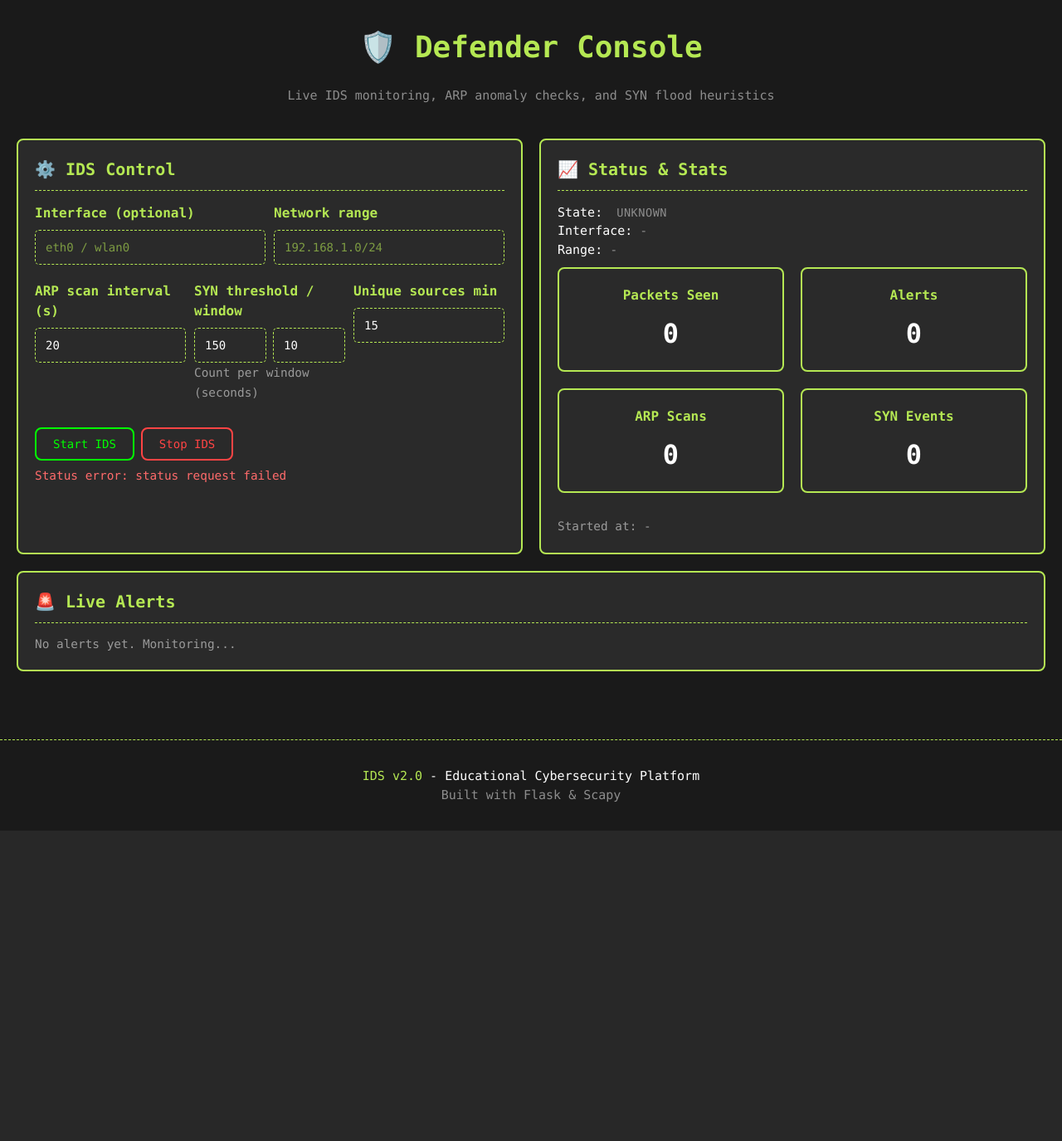
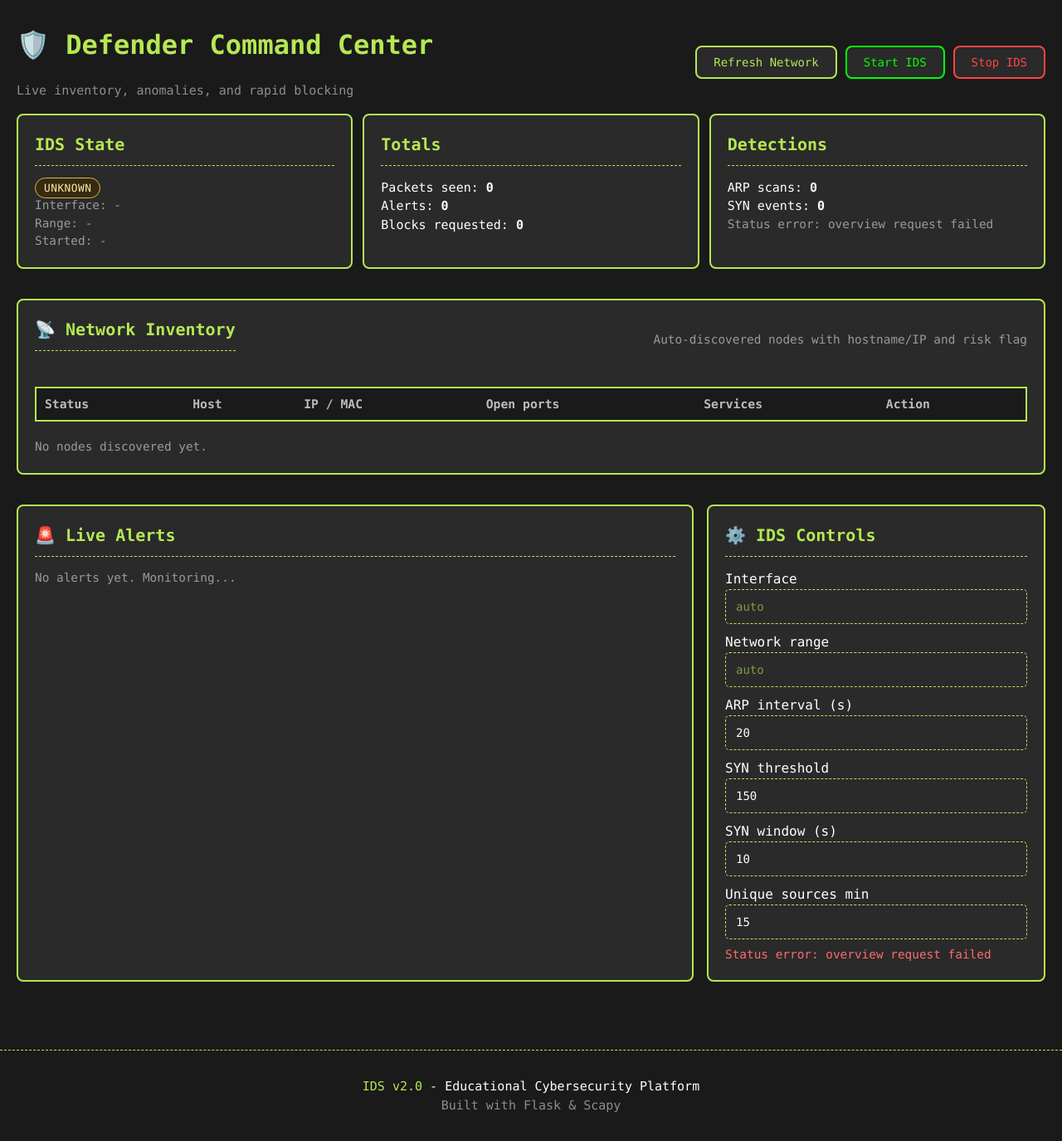
Before and after one commit to kaoutherBenSalah/testIDS, a Flask app: template templates/defender.html in a window 1280 px wide. Shown: the whole page at 83% size. Before the commit the page ends 1001 px from the top, so only its background shows below. Run offline with Flask 3, Linux system fonts and the light colour scheme; the template is opened without the code that fills it, so the values that code supplies are empty; parts of the project's set-up code (start-up, migrations or seed data) failed here and were passed over.

Commit message:
implement defender ui w jaw

```diff
--- a/routes/ids.py
+++ b/routes/ids.py
@@ -6,6 +6,7 @@
 from flask import Blueprint, jsonify, request, session
 from functools import wraps
 from datetime import datetime
+import time
 import sys
 from pathlib import Path
 
@@ -13,6 +14,7 @@
 
 import models
 from modules.ids_monitor import IDSMonitor
+from modules.network_scanner import NetworkScanner
 from models import (
     register_ids_monitor,
     record_ids_alert,
@@ -20,11 +22,20 @@
     ack_ids_alert,
     request_block,
     ids_stats,
+    ids_alerts,
 )
 from utils.logger import get_logger
+from utils.network_utils import get_default_network_range
 
 ids_bp = Blueprint('ids', __name__)
 logger = get_logger("IDSRoutes")
+
+_discovery_cache = {
+    'ts': 0.0,
+    'nodes': [],
+    'range': None,
+}
+_DISCOVERY_TTL = 30
 
 
 # ============================================================================
@@ -123,6 +134,48 @@
         return jsonify({'error': str(exc)}), 500
 
 
+@ids_bp.route('/ids/overview', methods=['GET'])
+@require_defender
+def ids_overview():
+    """Aggregate IDS status, alerts, stats, and a live node inventory."""
+    try:
+        nodes, network_range = _get_or_discover_nodes()
+        monitor = models.ids_monitor
+        status_payload = monitor.get_status() if monitor else {
+            'running': False,
+            'interface': None,
+            'network_range': network_range,
+            'config': {},
+            'stats': {},
+            'alerts': [],
+        }
+
+        return jsonify({
+            'status': status_payload,
+            'alerts': list_ids_alerts(limit=100),
+            'stats': ids_stats,
+            'nodes': nodes,
+            'network_range': network_range,
+            'last_discovery': _discovery_cache['ts'],
+        }), 200
+    except Exception as exc:  # noqa: BLE001
+        logger.error(f"Failed to fetch overview: {exc}")
+        return jsonify({'error': str(exc)}), 500
+
+
+@ids_bp.route('/ids/discover', methods=['POST'])
+@require_defender
+def ids_discover_now():
+    """Force a fresh node discovery and return it."""
+    try:
+        _discovery_cache['ts'] = 0
+        nodes, network_range = _get_or_discover_nodes(force=True)
+        return jsonify({'nodes': nodes, 'network_range': network_range}), 200
+    except Exception as exc:  # noqa: BLE001
+        logger.error(f"Failed to discover nodes: {exc}")
+        return jsonify({'error': str(exc)}), 500
+
+
 # ============================================================================
 # ALERT ACTIONS
 # ============================================================================
@@ -163,3 +216,54 @@
     except Exception as exc:  # noqa: BLE001
         logger.error(f"Failed to record block: {exc}")
         return jsonify({'error': str(exc)}), 500
+
+
+# ============================================================================
+# NODE DISCOVERY HELPERS
+# ============================================================================
+
+
+def _node_status(node, alerts):
+    ip = node.get('ip') if isinstance(node, dict) else None
+    if not ip:
+        return 'danger'
+
+    # Mark as danger if any alert references this IP
+    for alert in alerts:
+        details = alert.get('details', {}) if isinstance(alert, dict) else {}
+        if ip in [details.get('dst_ip'), details.get('ip')]:
+            return 'danger'
+
+    hostname = node.get('hostname') if isinstance(node, dict) else None
+    if not hostname:
+        return 'danger'
+
+    return 'safe'
+
+
+def _annotate_nodes(hosts, alerts):
+    nodes = []
+    for host in hosts:
+        data = host.to_dict() if hasattr(host, 'to_dict') else dict(host)
+        data['status'] = _node_status(data, alerts)
+        nodes.append(data)
+    return nodes
+
+
+def _get_or_discover_nodes(force: bool = False):
+    now = time.time()
+    if not force and (now - _discovery_cache['ts']) < _DISCOVERY_TTL and _discovery_cache['nodes']:
+        return _discovery_cache['nodes'], _discovery_cache['range']
+
+    monitor = models.ids_monitor
+    iface = monitor.interface if monitor else None
+    net_range = monitor.network_range if monitor else get_default_network_range(iface) or '192.168.1.0/24'
+
+    scanner = NetworkScanner(interface=iface)
+    hosts = scanner.identify_active_machines(net_range, full_scan=True)
+    nodes = _annotate_nodes(hosts, ids_alerts)
+
+    _discovery_cache['ts'] = now
+    _discovery_cache['nodes'] = nodes
+    _discovery_cache['range'] = net_range
+    return nodes, net_range
--- a/static/js/defender.js
+++ b/static/js/defender.js
@@ -8,12 +8,19 @@
 const statAlerts = document.getElementById('stat-alerts');
 const statArp = document.getElementById('stat-arp');
 const statSyn = document.getElementById('stat-syn');
+const statBlocks = document.getElementById('stat-blocks');
 const startedSpan = document.getElementById('ids-started');
+const nodesBody = document.getElementById('nodes-body');
+const nodesEmpty = document.getElementById('nodes-empty');
+const overviewMsg = document.getElementById('overview-message');
 
 function setMessage(text, isError = false) {
     if (!msgSpan) return;
     msgSpan.textContent = text;
     msgSpan.style.color = isError ? '#ff6b6b' : '#9a9a9a';
+    if (overviewMsg) {
+        overviewMsg.textContent = text;
+    }
 }
 
 function severityClass(sev) {
@@ -24,10 +31,16 @@
     return 'green';
 }
 
-async function fetchStatus() {
+function statusBadgeClass(status) {
+    if (status === 'safe') return 'green';
+    if (status === 'danger') return 'red';
+    return 'yellow';
+}
+
+async function fetchOverview() {
     try {
-        const res = await fetch('/api/ids/status');
-        if (!res.ok) throw new Error('status request failed');
+        const res = await fetch('/api/ids/overview');
+        if (!res.ok) throw new Error('overview request failed');
         const data = await res.json();
         const status = data.status || {};
         const stats = status.stats || {};
@@ -36,18 +49,51 @@
         statusBadge.textContent = running ? 'running' : 'stopped';
         statusBadge.className = `badge ${running ? 'green' : 'red'}`;
         ifcSpan.textContent = status.interface || 'auto';
-        rangeSpan.textContent = status.network_range || '-';
+        rangeSpan.textContent = status.network_range || data.network_range || '-';
 
         statPackets.textContent = stats.packets_seen || 0;
         statAlerts.textContent = stats.alerts || 0;
         statArp.textContent = stats.arp_scans || 0;
         statSyn.textContent = stats.syn_events || 0;
+        statBlocks.textContent = (data.stats && data.stats.blocks_requested) || 0;
         startedSpan.textContent = stats.started_at || '-';
 
+        renderNodes(data.nodes || []);
         renderAlerts(data.alerts || []);
     } catch (err) {
         setMessage(`Status error: ${err.message}`, true);
     }
+}
+
+function renderNodes(nodes) {
+    if (!nodesBody) return;
+    nodesBody.innerHTML = '';
+    if (!nodes || nodes.length === 0) {
+        nodesEmpty.style.display = 'block';
+        return;
+    }
+    nodesEmpty.style.display = 'none';
+
+    nodes.forEach((node) => {
+        const tr = document.createElement('tr');
+        const status = node.status || 'unknown';
+        const badge = `<span class="badge ${statusBadgeClass(status)}">${status}</span>`;
+        const hostname = node.hostname || 'Unknown host';
+        const ip = node.ip || '-';
+        const mac = node.mac || '-';
+        const openPorts = node.open_ports && node.open_ports.length ? node.open_ports.join(', ') : '—';
+        const services = (node.services || []).map((s) => `${s.port}/${s.service}`).join(', ') || '—';
+
+        tr.innerHTML = `
+            <td>${badge}</td>
+            <td><strong>${hostname}</strong></td>
+            <td>${ip}<br /><span class="muted">${mac}</span></td>
+            <td>${openPorts}</td>
+            <td>${services}</td>
+            <td><button class="btn btn-danger" onclick="blockIp('${ip}', '${mac}')">Block</button></td>
+        `;
+        nodesBody.appendChild(tr);
+    });
 }
 
 function renderAlerts(alerts) {
@@ -63,9 +109,13 @@
         const card = document.createElement('div');
         card.className = 'alert-card';
 
-        const header = document.createElement('header');
+        const header = document.createElement('div');
+        header.style.display = 'flex';
+        header.style.justifyContent = 'space-between';
+        header.style.alignItems = 'center';
+
         const title = document.createElement('div');
-        title.innerHTML = `<strong>${alert.type || 'ALERT'}</strong> <span class="pill gray small">${alert.id}</span>`;
+        title.innerHTML = `<strong>${alert.type || 'ALERT'}</strong> <span class="pill">${alert.id}</span>`;
         const badge = document.createElement('span');
         badge.className = `badge ${severityClass(alert.severity)}`;
         badge.textContent = alert.severity || 'info';
@@ -76,7 +126,7 @@
         summary.textContent = alert.summary || '';
         const meta = document.createElement('p');
         meta.className = 'muted';
-        meta.textContent = `${alert.timestamp || ''}`;
+        meta.textContent = alert.timestamp || '';
 
         const details = document.createElement('pre');
         details.className = 'muted';
@@ -85,7 +135,7 @@
         details.textContent = JSON.stringify(alert.details || {}, null, 2);
 
         const btns = document.createElement('div');
-        btns.className = 'btn-inline';
+        btns.className = 'btn-row';
         const ack = document.createElement('button');
         ack.className = 'btn btn-success';
         ack.textContent = alert.acknowledged ? 'Acknowledged' : 'Acknowledge';
@@ -94,8 +144,8 @@
 
         const block = document.createElement('button');
         block.className = 'btn btn-danger';
-        block.textContent = 'Block / Stop';
-        block.onclick = () => blockTarget(alert);
+        block.textContent = 'Block';
+        block.onclick = () => blockAlertTarget(alert);
 
         btns.appendChild(ack);
         btns.appendChild(block);
@@ -129,7 +179,7 @@
         const data = await res.json();
         if (!res.ok) throw new Error(data.error || 'start failed');
         setMessage(data.message || 'IDS started');
-        fetchStatus();
+        fetchOverview();
     } catch (err) {
         setMessage(`Start error: ${err.message}`, true);
     }
@@ -141,7 +191,7 @@
         const data = await res.json();
         if (!res.ok) throw new Error(data.error || 'stop failed');
         setMessage(data.message || 'IDS stopped');
-        fetchStatus();
+        fetchOverview();
     } catch (err) {
         setMessage(`Stop error: ${err.message}`, true);
     }
@@ -153,36 +203,68 @@
         const data = await res.json();
         if (!res.ok) throw new Error(data.error || 'ack failed');
         setMessage('Alert acknowledged');
-        fetchStatus();
+        fetchOverview();
     } catch (err) {
         setMessage(`Ack error: ${err.message}`, true);
     }
 }
 
-async function blockTarget(alert) {
+async function blockAlertTarget(alert) {
+    const details = alert.details || {};
+    await blockIp(details.dst_ip || details.ip || null, details.mac || null, alert.id);
+}
+
+async function blockIp(ip, mac, alertId = null) {
+    if (!ip) return;
     try {
-        const details = alert.details || {};
         const res = await fetch('/api/ids/block', {
             method: 'POST',
             headers: { 'Content-Type': 'application/json' },
             body: JSON.stringify({
-                alert_id: alert.id,
-                target_ip: details.dst_ip || details.ip || null,
-                target_mac: details.mac || null,
+                alert_id: alertId,
+                target_ip: ip,
+                target_mac: mac,
                 reason: 'defender_action',
             }),
         });
         const data = await res.json();
         if (!res.ok) throw new Error(data.error || 'block failed');
-        setMessage('Block/stop recorded');
+        setMessage('Block recorded');
     } catch (err) {
         setMessage(`Block error: ${err.message}`, true);
     }
 }
 
+async function refreshInventory() {
+    try {
+        setMessage('Refreshing network...');
+        const res = await fetch('/api/ids/discover', { method: 'POST' });
+        const data = await res.json();
+        if (!res.ok) throw new Error(data.error || 'discover failed');
+        renderNodes(data.nodes || []);
+        setMessage('Inventory refreshed');
+    } catch (err) {
+        setMessage(`Discover error: ${err.message}`, true);
+    }
+}
+
+function wireButtons() {
+    const startBtn = document.getElementById('start-ids-btn');
+    const stopBtn = document.getElementById('stop-ids-btn');
+    const refreshBtn = document.getElementById('refresh-inventory');
+    if (startBtn) startBtn.onclick = startIds;
+    if (stopBtn) stopBtn.onclick = stopIds;
+    if (refreshBtn) refreshBtn.onclick = refreshInventory;
+}
+
 if (document.readyState === 'loading') {
-    document.addEventListener('DOMContentLoaded', fetchStatus);
+    document.addEventListener('DOMContentLoaded', () => {
+        wireButtons();
+        fetchOverview();
+        setInterval(fetchOverview, 4000);
+    });
 } else {
-    fetchStatus();
+    wireButtons();
+    fetchOverview();
+    setInterval(fetchOverview, 4000);
 }
-setInterval(fetchStatus, 5000);
--- a/templates/defender.html
+++ b/templates/defender.html
@@ -4,102 +4,129 @@
 
 {% block content %}
 <style>
-    .ids-grid { display: grid; grid-template-columns: repeat(auto-fit, minmax(320px, 1fr)); gap: 20px; }
-    .badge { padding: 4px 8px; border-radius: 4px; font-size: 0.85rem; text-transform: uppercase; letter-spacing: 0.5px; }
-    .badge.green { background: #123c12; color: #9aff9a; border: 1px solid #2fd62f; }
-    .badge.red { background: #3d1010; color: #ff9a9a; border: 1px solid #ff4f4f; }
-    .badge.yellow { background: #3d3a10; color: #ffe89a; border: 1px solid #f0c24f; }
-    .alert-list { max-height: 420px; overflow-y: auto; display: flex; flex-direction: column; gap: 12px; }
-    .alert-card { background: #0f0f0f; border: 1px solid #1f1f1f; padding: 12px 14px; border-radius: 6px; }
-    .alert-card header { display: flex; justify-content: space-between; align-items: center; }
-    .pill { padding: 4px 10px; border-radius: 999px; font-size: 0.8rem; border: 1px solid #2c2c2c; }
-    .pill.small { font-size: 0.75rem; }
-    .pill.gray { background: #1f1f1f; color: #ccc; }
-    .btn-inline { display: inline-flex; gap: 8px; margin-top: 10px; }
-    .compact-inputs { display: grid; gap: 10px; grid-template-columns: repeat(auto-fit, minmax(180px, 1fr)); }
-    .muted { color: #9a9a9a; font-size: 0.9rem; }
+    .defender-shell { display:flex; flex-direction:column; gap:16px; }
+    .grid { display:grid; gap:12px; grid-template-columns: repeat(auto-fit, minmax(220px,1fr)); }
+    .wide-grid { display:grid; gap:16px; grid-template-columns: 2fr 1fr; }
+    .badge { padding:4px 10px; border-radius:999px; font-size:0.8rem; text-transform:uppercase; letter-spacing:0.5px; }
+    .badge.green { background:#103116; color:#6cf28b; border:1px solid #2bbf5d; }
+    .badge.red { background:#361015; color:#ff9f9f; border:1px solid #e45858; }
+    .badge.yellow { background:#362b10; color:#ffe8a1; border:1px solid #e0b347; }
+    .pill { padding:4px 8px; border-radius:4px; font-size:0.8rem; border:1px solid #222; }
+    .nodes-table { width:100%; border-collapse:collapse; }
+    .nodes-table th, .nodes-table td { padding:8px 10px; border-bottom:1px solid #1e1e1e; font-size:0.92rem; }
+    .nodes-table th { text-align:left; color:#bbb; }
+    .muted { color:#9a9a9a; font-size:0.9rem; }
+    .alert-card { border:1px solid #1f1f1f; border-radius:6px; padding:10px 12px; background:#0f0f12; }
+    .alert-stack { display:flex; flex-direction:column; gap:10px; max-height:480px; overflow-y:auto; }
+    .controls { display:grid; grid-template-columns: repeat(auto-fit, minmax(180px,1fr)); gap:10px; }
+    .btn-row { display:flex; gap:10px; align-items:center; flex-wrap:wrap; }
+    .header-row { display:flex; justify-content:space-between; align-items:center; gap:12px; flex-wrap:wrap; }
+    .status-dot { width:10px; height:10px; border-radius:50%; display:inline-block; margin-right:6px; }
 </style>
 
-<div class="defender-container fade-in">
-    <div class="dashboard-header">
-        <h1>🛡️ Defender Console</h1>
-        <p class="gray">Live IDS monitoring, ARP anomaly checks, and SYN flood heuristics</p>
+<div class="defender-shell fade-in">
+    <div class="header-row">
+        <div>
+            <h1>🛡️ Defender Command Center</h1>
+            <p class="gray">Live inventory, anomalies, and rapid blocking</p>
+        </div>
+        <div class="btn-row">
+            <button class="btn" id="refresh-inventory">Refresh Network</button>
+            <button class="btn btn-success" id="start-ids-btn">Start IDS</button>
+            <button class="btn btn-danger" id="stop-ids-btn">Stop IDS</button>
+        </div>
     </div>
 
-    <div class="ids-grid">
+    <div class="grid">
         <div class="card">
-            <h2 class="card-header">⚙️ IDS Control</h2>
+            <h3 class="card-header">IDS State</h3>
             <div class="card-body">
-                <div class="form-group compact-inputs">
+                <p><span id="ids-state" class="badge yellow">unknown</span></p>
+                <p class="muted">Interface: <span id="ids-ifc">-</span></p>
+                <p class="muted">Range: <span id="ids-range-val">-</span></p>
+                <p class="muted">Started: <span id="ids-started">-</span></p>
+            </div>
+        </div>
+        <div class="card">
+            <h3 class="card-header">Totals</h3>
+            <div class="card-body">
+                <p>Packets seen: <strong id="stat-packets">0</strong></p>
+                <p>Alerts: <strong id="stat-alerts">0</strong></p>
+                <p>Blocks requested: <strong id="stat-blocks">0</strong></p>
+            </div>
+        </div>
+        <div class="card">
+            <h3 class="card-header">Detections</h3>
+            <div class="card-body">
+                <p>ARP scans: <strong id="stat-arp">0</strong></p>
+                <p>SYN events: <strong id="stat-syn">0</strong></p>
+                <p class="muted" id="overview-message">Ready.</p>
+            </div>
+        </div>
+    </div>
+
+    <div class="card">
+        <div class="header-row" style="margin-bottom:8px;">
+            <h3 class="card-header">📡 Network Inventory</h3>
+            <span class="muted">Auto-discovered nodes with hostname/IP and risk flag</span>
+        </div>
+        <div class="card-body" style="overflow-x:auto;">
+            <table class="nodes-table">
+                <thead>
+                    <tr>
+                        <th>Status</th>
+                        <th>Host</th>
+                        <th>IP / MAC</th>
+                        <th>Open ports</th>
+                        <th>Services</th>
+                        <th>Action</th>
+                    </tr>
+                </thead>
+                <tbody id="nodes-body"></tbody>
+            </table>
+            <p class="muted" id="nodes-empty">No nodes discovered yet.</p>
+        </div>
+    </div>
+
+    <div class="wide-grid">
+        <div class="card">
+            <h3 class="card-header">🚨 Live Alerts</h3>
+            <div class="card-body">
+                <div id="alerts-list" class="alert-stack"></div>
+                <p class="muted" id="alerts-empty">No alerts yet. Monitoring...</p>
+            </div>
+        </div>
+        <div class="card">
+            <h3 class="card-header">⚙️ IDS Controls</h3>
+            <div class="card-body">
+                <div class="controls">
                     <div>
-                        <label>Interface (optional)</label>
-                        <input id="ids-interface" class="form-control" placeholder="eth0 / wlan0" />
+                        <label>Interface</label>
+                        <input id="ids-interface" class="form-control" placeholder="auto" />
                     </div>
                     <div>
                         <label>Network range</label>
-                        <input id="ids-range" class="form-control" placeholder="192.168.1.0/24" />
+                        <input id="ids-range" class="form-control" placeholder="auto" />
                     </div>
-                </div>
-                <div class="form-group compact-inputs">
                     <div>
-                        <label>ARP scan interval (s)</label>
+                        <label>ARP interval (s)</label>
                         <input id="ids-arp" type="number" min="5" value="20" class="form-control" />
                     </div>
                     <div>
-                        <label>SYN threshold / window</label>
-                        <div style="display:flex; gap:8px; align-items:center;">
-                            <input id="ids-syn-th" type="number" min="20" value="150" class="form-control" style="width:50%;" />
-                            <input id="ids-syn-win" type="number" min="3" value="10" class="form-control" style="width:50%;" />
-                        </div>
-                        <small class="muted">Count per window (seconds)</small>
+                        <label>SYN threshold</label>
+                        <input id="ids-syn-th" type="number" min="20" value="150" class="form-control" />
+                    </div>
+                    <div>
+                        <label>SYN window (s)</label>
+                        <input id="ids-syn-win" type="number" min="3" value="10" class="form-control" />
                     </div>
                     <div>
                         <label>Unique sources min</label>
                         <input id="ids-syn-unique" type="number" min="5" value="15" class="form-control" />
                     </div>
                 </div>
-                <div class="btn-inline">
-                    <button class="btn btn-success" onclick="startIds()">Start IDS</button>
-                    <button class="btn btn-danger" onclick="stopIds()">Stop IDS</button>
-                </div>
                 <p class="muted" id="ids-message" style="margin-top:8px;">Ready.</p>
             </div>
-        </div>
-
-        <div class="card">
-            <h2 class="card-header">📈 Status & Stats</h2>
-            <div class="card-body">
-                <p>State: <span id="ids-state" class="badge gray">unknown</span></p>
-                <p>Interface: <span id="ids-ifc" class="gray">-</span></p>
-                <p>Range: <span id="ids-range-val" class="gray">-</span></p>
-                <div class="stats-grid" style="margin-top:10px;">
-                    <div class="stat-card">
-                        <h3>Packets Seen</h3>
-                        <div class="value blue" id="stat-packets">0</div>
-                    </div>
-                    <div class="stat-card">
-                        <h3>Alerts</h3>
-                        <div class="value red" id="stat-alerts">0</div>
-                    </div>
-                    <div class="stat-card">
-                        <h3>ARP Scans</h3>
-                        <div class="value green" id="stat-arp">0</div>
-                    </div>
-                    <div class="stat-card">
-                        <h3>SYN Events</h3>
-                        <div class="value yellow" id="stat-syn">0</div>
-                    </div>
-                </div>
-                <p class="muted">Started at: <span id="ids-started">-</span></p>
-            </div>
-        </div>
-    </div>
-
-    <div class="card">
-        <h2 class="card-header">🚨 Live Alerts</h2>
-        <div class="card-body">
-            <div id="alerts-list" class="alert-list"></div>
-            <p class="muted" id="alerts-empty">No alerts yet. Monitoring...</p>
         </div>
     </div>
 </div>
```
Also changed, not shown: data/users.json (added, +10 -0 lines), modules/syn_flood.py (+7 -0 lines), modules/traffic_sniffer.py (+32 -7 lines), routes/api.py (+16 -1 lines), routes/attacks.py (+9 -1 lines), templates/attacker.html (+73 -10 lines), 5 other files.
